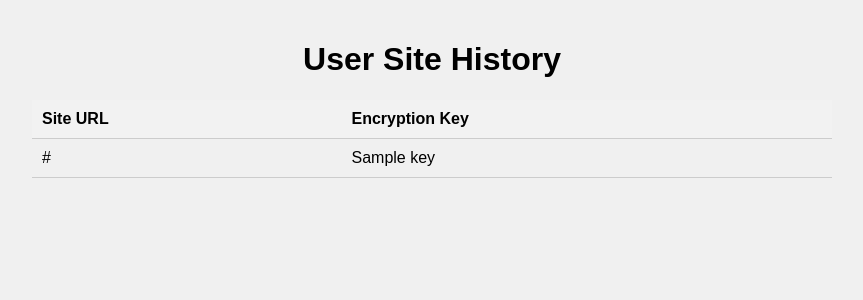
After one commit to Subhan0309/ChatBots_App, a Flask app: template templates/view_history.html in a window 1280 px wide. The commit adds this page. Shown: the top 300 px of the page, without its empty margins (208-1071 px from the left). Run offline with Flask 3, Linux system fonts and the light colour scheme; the template is opened without the code that fills it: most values are stand-ins (such as "Sample title", 1, 10 or a date in 2020).

Commit message:
History added

```diff
--- a/db.py
+++ b/db.py
@@ -8,6 +8,7 @@ from flask_mongoengine import MongoEngine
 client = MongoClient('mongodb://localhost:27017/')
 db = client['ChatBots']
 users_collection = db['Users']
+users_sites_collection=db['users_sites']
 
 
 # Create Flask app instance
--- /dev/null
+++ b/templates/view_history.html
@@ -0,0 +1,69 @@
+<!DOCTYPE html>
+<html lang="en">
+  <head>
+    <meta charset="UTF-8" />
+    <meta name="viewport" content="width=device-width, initial-scale=1.0" />
+    <title>User Site History</title>
+    <style>
+      body {
+        font-family: Arial, sans-serif;
+        background-color: #f0f0f0;
+        margin: 0;
+        padding: 0;
+      }
+
+      .container {
+        max-width: 800px;
+        margin: 0 auto;
+        padding: 20px;
+      }
+
+      h1 {
+        text-align: center;
+      }
+
+      .history {
+        margin-top: 20px;
+      }
+
+      table {
+        width: 100%;
+        border-collapse: collapse;
+      }
+
+      table th,
+      table td {
+        padding: 10px;
+        border-bottom: 1px solid #ccc;
+        text-align: left;
+      }
+
+      table th {
+        background-color: #f2f2f2;
+      }
+    </style>
+  </head>
+  <body>
+    <div class="container">
+      <h1>User Site History</h1>
+      <div class="history">
+        <table>
+          <thead>
+            <tr>
+              <th>Site URL</th>
+              <th>Encryption Key</th>
+            </tr>
+          </thead>
+          <tbody>
+            {% for site in user_sites %}
+            <tr>
+              <td>{{ site.site_url }}</td>
+              <td>{{ site.key }}</td>
+            </tr>
+            {% endfor %}
+          </tbody>
+        </table>
+      </div>
+    </div>
+  </body>
+</html>
```
Also changed, not shown: routes.py (+17 -0 lines), templates/home.html (+15 -2 lines).
